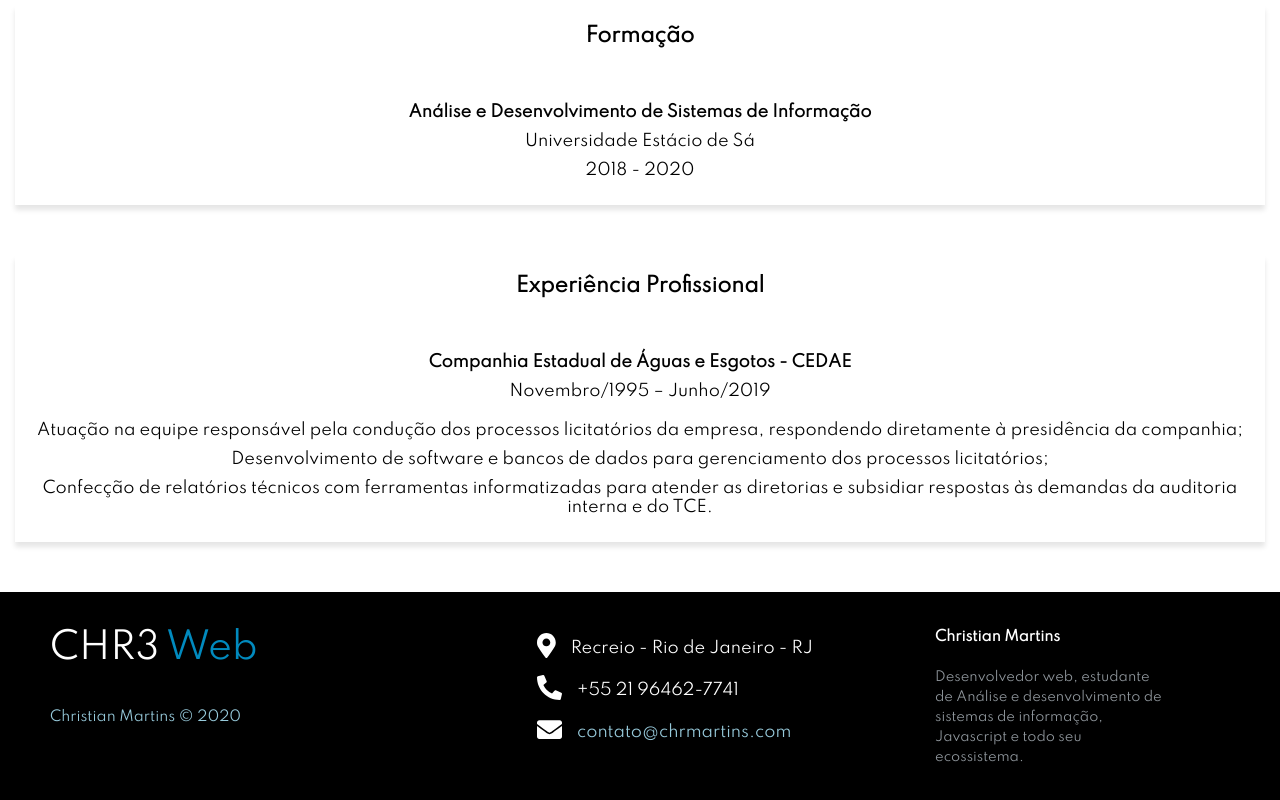
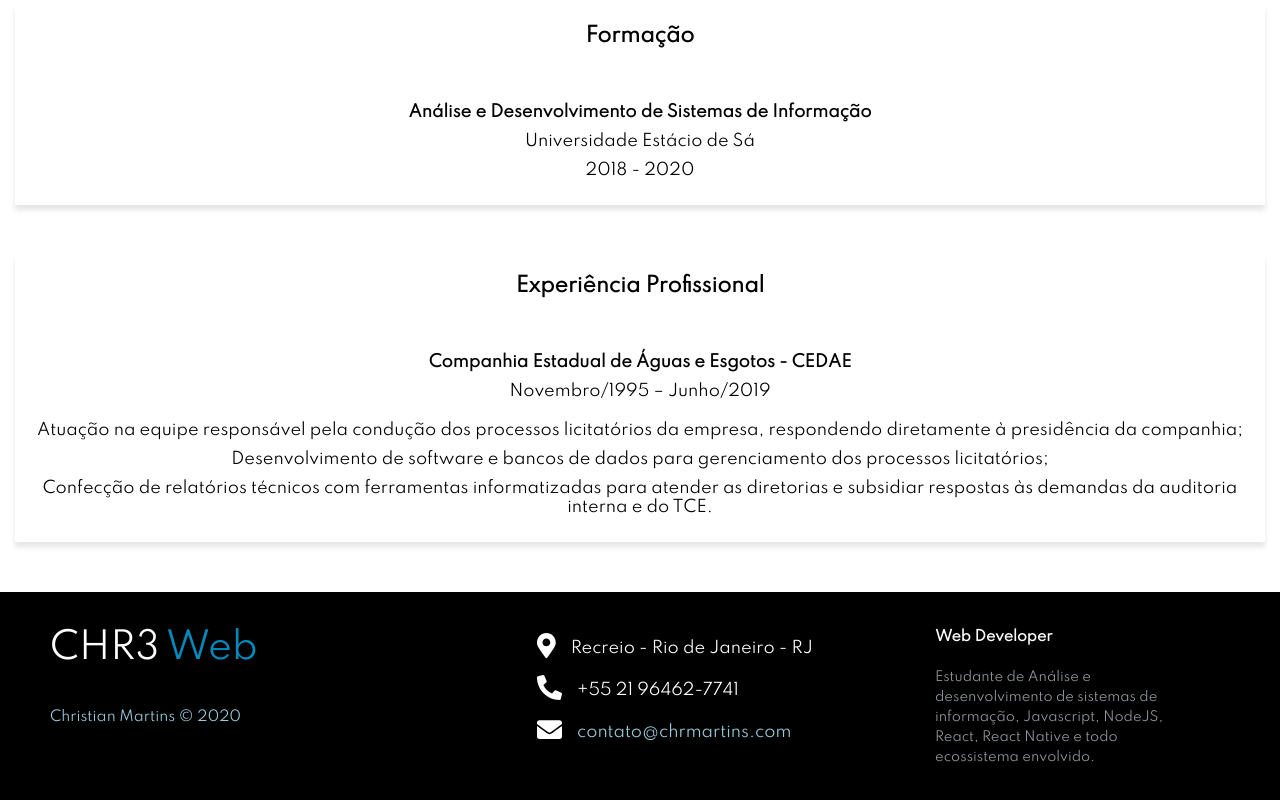
Before and after one commit to chrmartins/meusite, a React (Create React App) app: page / in a window 1280 px wide. Shown: the part 1327-2127 px from the top of the page. Built offline with nearby package versions, Linux system fonts and the light colour scheme.

Commit message:
alteração no texto do footer

```diff
--- a/src/components/Footer/index.js
+++ b/src/components/Footer/index.js
@@ -49,8 +49,9 @@ export default function Footer() {
         <div class="footer-right">
 
           <p class="footer-company-about">
-            <span>Christian Martins</span>
-            Desenvolvedor web, estudante de Análise e desenvolvimento de sistemas de informação, Javascript e todo seu ecossistema.</p>
+            <span>Web Developer</span>
+            Estudante de Análise e desenvolvimento de sistemas de informação, Javascript, NodeJS, React,
+            React Native e todo ecossistema envolvido.</p>
 
         </div>
 
```
